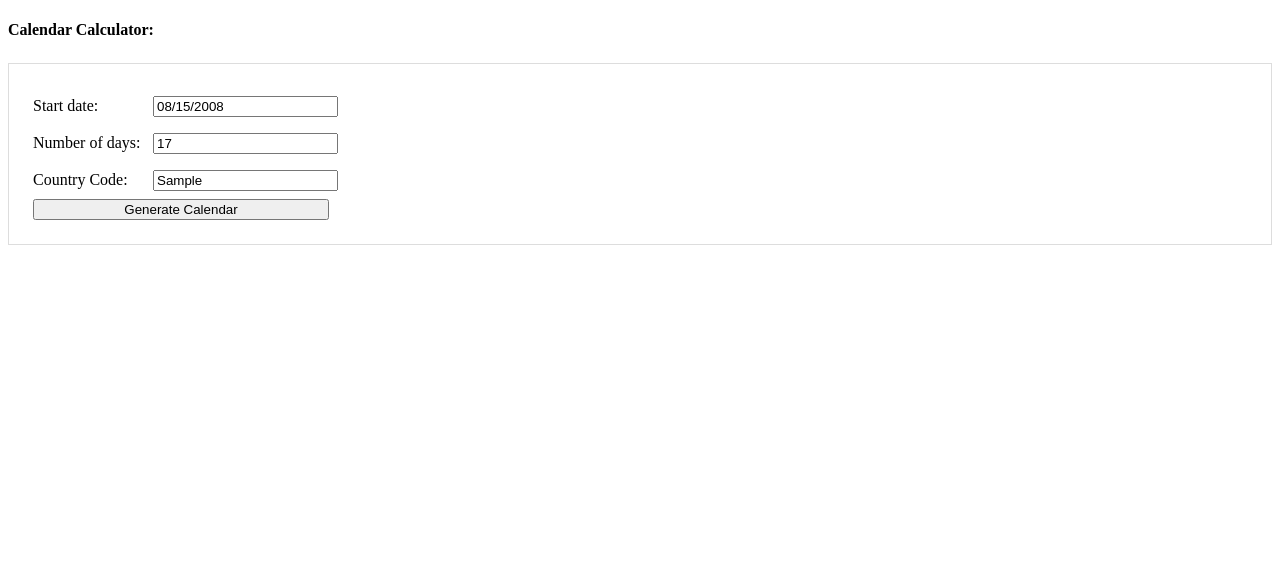
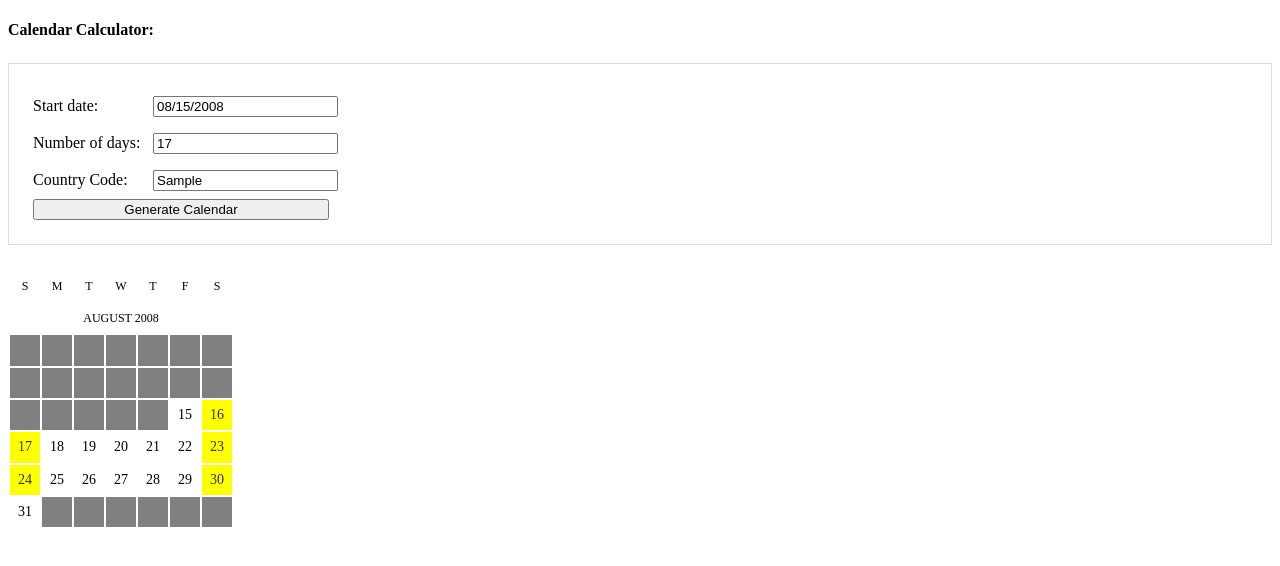
Before and after one commit to ealipio/calendar-calculator, a website with bundled scripts: page public/index.html in a window 1280 px wide. Both pictures are taken after typing "Sample" into the empty fields and a click on the button "Generate Calendar". Built offline with nearby package versions, Linux system fonts and the light colour scheme.

Commit message:
feature: draw calendar

```diff
--- /dev/null
+++ b/src/calendar-utility.js
@@ -0,0 +1,32 @@
+import { mountInDOM, createDOMElements, resetElement } from './dom-utility'
+import {
+  getAllowedMonths,
+  getWeekInMonth,
+  calculateMonthRange,
+  buildHead,
+  buildWeeks} from './date-utility'
+
+export const buildCalendar = (settings) => {
+  const canvas = document.querySelector('#calendar-canvas')
+
+  const months = buildMonths(settings)
+  resetElement(canvas)
+  mountInDOM(months, canvas)
+}
+
+const buildMonths = ({startDate, daysAmount}) => {
+  const {year, month, day} = startDate
+  const {myDate, nextDate} = calculateMonthRange(year, month, day, daysAmount)
+  const allowedMonths = getAllowedMonths(month, nextDate)
+  return allowedMonths.map(month => {
+    const [table, thead, tbody] = createDOMElements(['table', 'thead', 'tbody'])
+    thead.innerHTML = buildHead({ month, year })
+    // get weeks for a given month
+    const calendar = getWeekInMonth(year, month, myDate, nextDate)
+    const weeks = buildWeeks(calendar)
+    mountInDOM(weeks, tbody)
+    mountInDOM([tbody], table)
+    mountInDOM([thead], table)
+    return table
+  })
+}
--- a/src/date-utility.js
+++ b/src/date-utility.js
@@ -1,3 +1,5 @@
+import { mountInDOM, createDOMElements } from './dom-utility'
+
 export const buildStartDate = (date) => {
   let [month = 8, day = 1, year = 2018] = date.split('/').map(i => parseInt(i))
   return {
@@ -6,3 +8,98 @@ export const buildStartDate = (date) => {
     year
   }
 }
+
+export const getAllowedMonths = (month, nextDate) => {
+  const monthsInYear = 12
+  return Array.from(Array(monthsInYear).keys(), n => ++n).slice(month - 1, nextDate.getMonth())
+}
+
+export const calculateMonthRange = (year, month, day, daysAmount) => {
+  const myDate = new Date(year, month, day)
+  const nextDate = new Date(year, month, day)
+  nextDate.setDate(nextDate.getDate() + parseInt(daysAmount) - 1)
+  return {myDate, nextDate}
+}
+
+const buildDays = (week) => {
+  return week.map(day => {
+    const [td] = createDOMElements(['td'])
+    td.textContent = day.date.getDate()
+    day.before && td.classList.add('before')
+    day.after && td.classList.add('after')
+    day.weekend && td.classList.add('weekend')
+    return td
+  })
+}
+
+export const buildWeeks = (weeks) => {
+  return weeks.map(week => {
+    const [tr] = createDOMElements(['tr'])
+    const days = buildDays(week)
+    mountInDOM(days, tr)
+    return tr
+  })
+}
+
+export const buildHead = ({month, year}) => {
+  const months = ['January', 'February', 'March', 'April', 'May', 'June', 'July', 'August', 'September', 'October', 'November', 'December']
+  const weekDays = Array.from('SMTWTFS').join('</td><td>')
+  return `<tr><td>${weekDays}</td></tr><tr><td colspan="7">${months[month]} ${year}</td></tr>`
+}
+
+export const getFirstSunday = (firstDate) => {
+  var offset = firstDate.getDay()
+
+  var result = new Date(firstDate)
+  result.setDate(firstDate.getDate() - offset)
+
+  return result
+}
+
+export const getLastSaturday = (lastDate) => {
+  var offset = 6 - lastDate.getDay()
+
+  var result = new Date(lastDate)
+  result.setDate(lastDate.getDate() + offset)
+
+  return result
+}
+
+export const getWeekInMonth = (year, month, myDate, nextDate) => {
+  let results = []
+
+  // find out first and last days of the month
+  const firstDate = new Date(year, month, 1)
+  const lastDate = new Date(year, month + 1, 0)
+
+  // calculate first sunday and last saturday
+  var firstSunday = getFirstSunday(firstDate)
+  var lastSaturday = getLastSaturday(lastDate)
+
+  // iterate days starting from first sunday
+  let iterator = new Date(firstSunday)
+  let i = 0
+  let week
+
+  // ..until last saturday
+  while (iterator <= lastSaturday) {
+    if (i++ % 7 === 0) {
+      // start new week when sunday
+      week = []
+      results.push(week)
+    }
+
+    // push day to week
+    week.push({
+      date: new Date(iterator),
+      before: iterator < myDate,
+      after: iterator > nextDate,
+      weekend: (iterator.getDay() === 0 || iterator.getDay() === 6) && ((iterator < firstDate) || (iterator < lastDate))
+    })
+    // before: iterator < firstDate, // add indicator if before current month
+    // after: iterator > lastDate // add indicator if after current month
+    iterator.setDate(iterator.getDate() + 1)
+  }
+
+  return results
+}
--- a/src/dom-utility.js
+++ b/src/dom-utility.js
@@ -1,3 +1,15 @@
 export const getValue = (Id) => {
   return document.querySelector(Id).value
 }
+
+export const mountInDOM = (children, parent) => {
+  children.forEach(child => parent.appendChild(child))
+}
+
+export const createDOMElements = (names) => {
+  return names.map(name => document.createElement(name))
+}
+
+export const resetElement = (element) => {
+  while (element.firstChild) element.removeChild(element.firstChild)
+}
--- a/src/index.js
+++ b/src/index.js
@@ -6,11 +6,15 @@ import {
   buildStartDate
 } from './date-utility'
 
+import {
+  buildCalendar
+} from './calendar-utility'
+
 const generateCalendar = () => {
   const startDateValue = getValue('#start-date')
   const daysAmount = getValue('#days-amount')
   const startDate = buildStartDate(startDateValue)
-  console.log({startDate, daysAmount})
+  buildCalendar({startDate, daysAmount})
 }
 
 const startUp = () => {
--- a/styles/calendar.css
+++ b/styles/calendar.css
@@ -28,3 +28,32 @@
   justify-content: space-between;
   align-items: center;
 }
+
+.calendar-canvas table {
+  height: 260px;
+}
+
+td {
+  text-align: center;
+  line-height: 1.75rem;
+  width: 1.75rem;
+}
+
+thead td {
+  font-size: .75rem;
+  text-transform: uppercase;
+}
+
+tbody td {
+  font-size: .875rem;
+}
+
+td.before,
+td.after {
+  color: gray;
+  background: gray
+}
+.weekend{
+  background: #ff0;
+  color: #333;
+}
```
